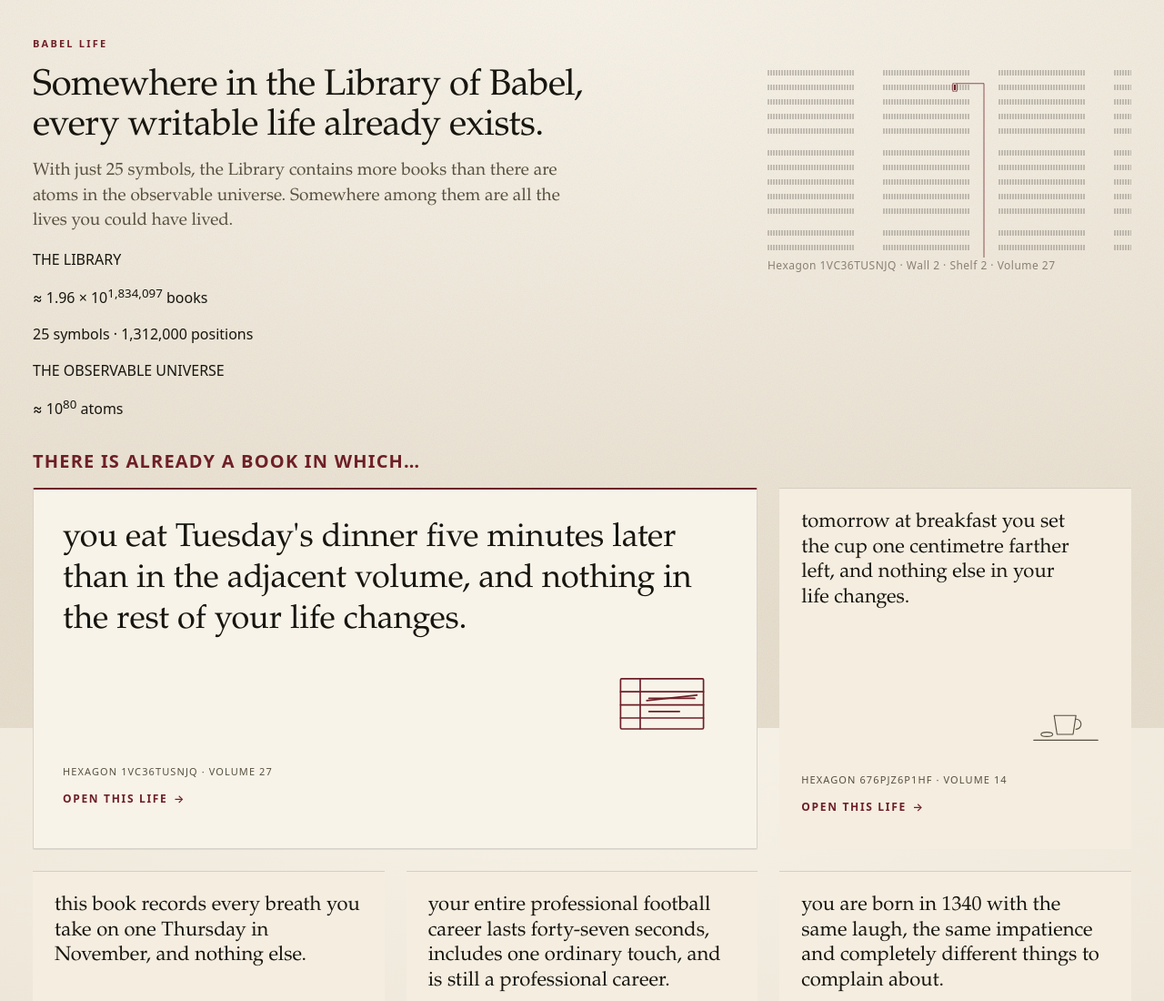
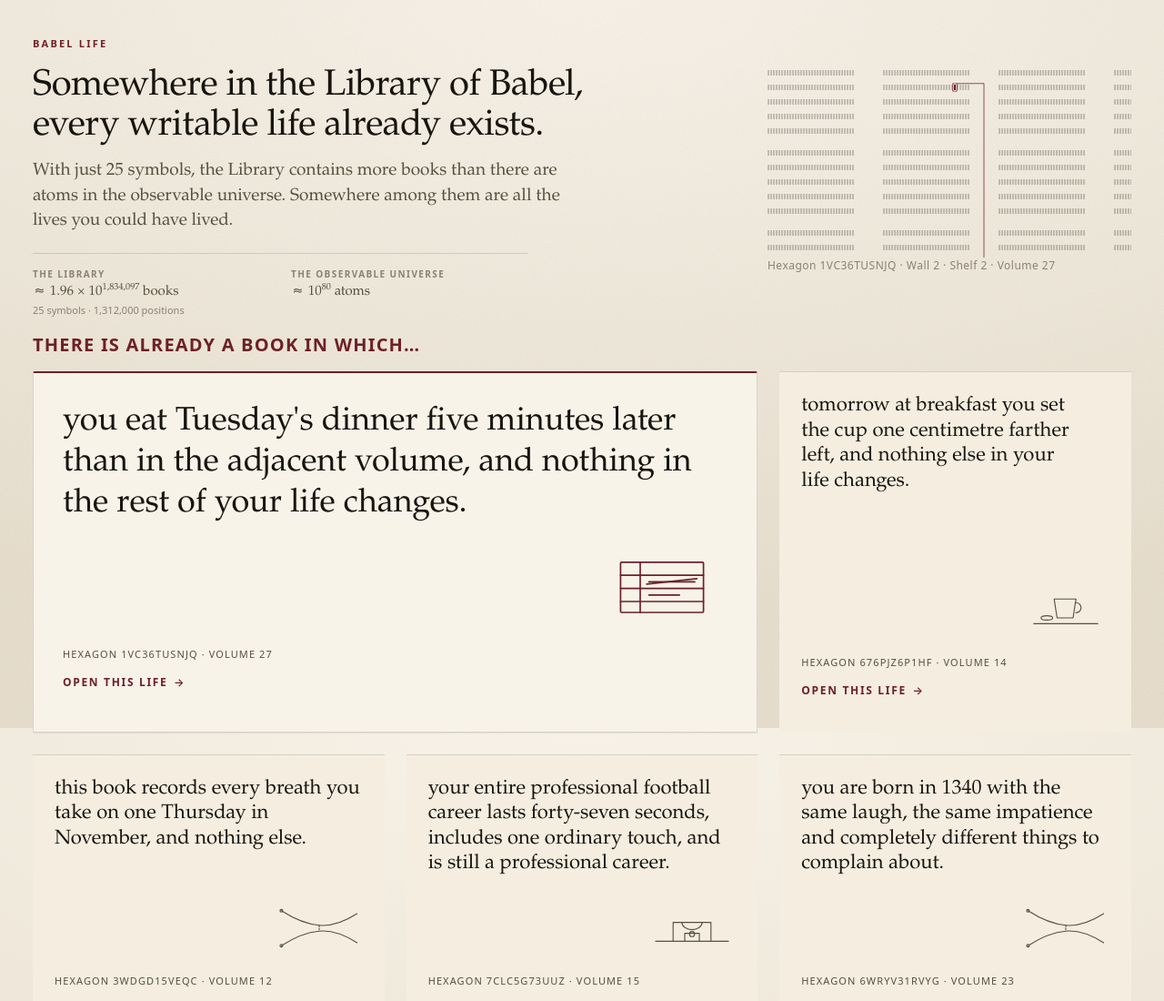
Before and after one commit to rolandojf-gif/babel-life, a website built with Vite: page index.html in a window 1280 px wide. Shown: the top 1100 px of the page at 91% size. Built offline with nearby package versions, Linux system fonts and the light colour scheme.

Commit message:
style: keep hero scale comparison quiet and editorial

```diff
--- a/src/styles.css
+++ b/src/styles.css
@@ -140,6 +140,62 @@ body {
   min-width: 0;
 }
 
+.masthead__scale {
+  display: grid;
+  grid-template-columns: repeat(2, minmax(0, 1fr));
+  max-width: 34rem;
+  margin-top: 1.35rem;
+  padding-top: 0.9rem;
+  border-top: 1px solid var(--rule);
+  column-gap: 1.5rem;
+}
+
+.masthead__scale-item {
+  min-width: 0;
+}
+
+.masthead__scale-label,
+.masthead__scale-value,
+.masthead__scale-meta {
+  margin: 0;
+}
+
+.masthead__scale-label {
+  color: var(--ink-faint);
+  font-size: 0.625rem;
+  font-weight: 600;
+  letter-spacing: 0.14em;
+}
+
+.masthead__scale-value {
+  margin-top: 0.2rem;
+  color: var(--ink-soft);
+  font-family: var(--serif);
+  font-size: 0.9375rem;
+  line-height: 1.25;
+  font-variant-numeric: tabular-nums;
+  white-space: nowrap;
+}
+
+.masthead__scale-exponent {
+  font-size: 0.68em;
+  line-height: 0;
+}
+
+.masthead__scale-meta {
+  margin-top: 0.22rem;
+  color: var(--ink-faint);
+  font-size: 0.6875rem;
+  line-height: 1.35;
+}
+
+@media (max-width: 31rem) {
+  .masthead__scale {
+    grid-template-columns: 1fr;
+    row-gap: 0.8rem;
+  }
+}
+
 /* Library index: a structural fragment, not a widget. */
 .library-index {
   min-width: 0;
```
